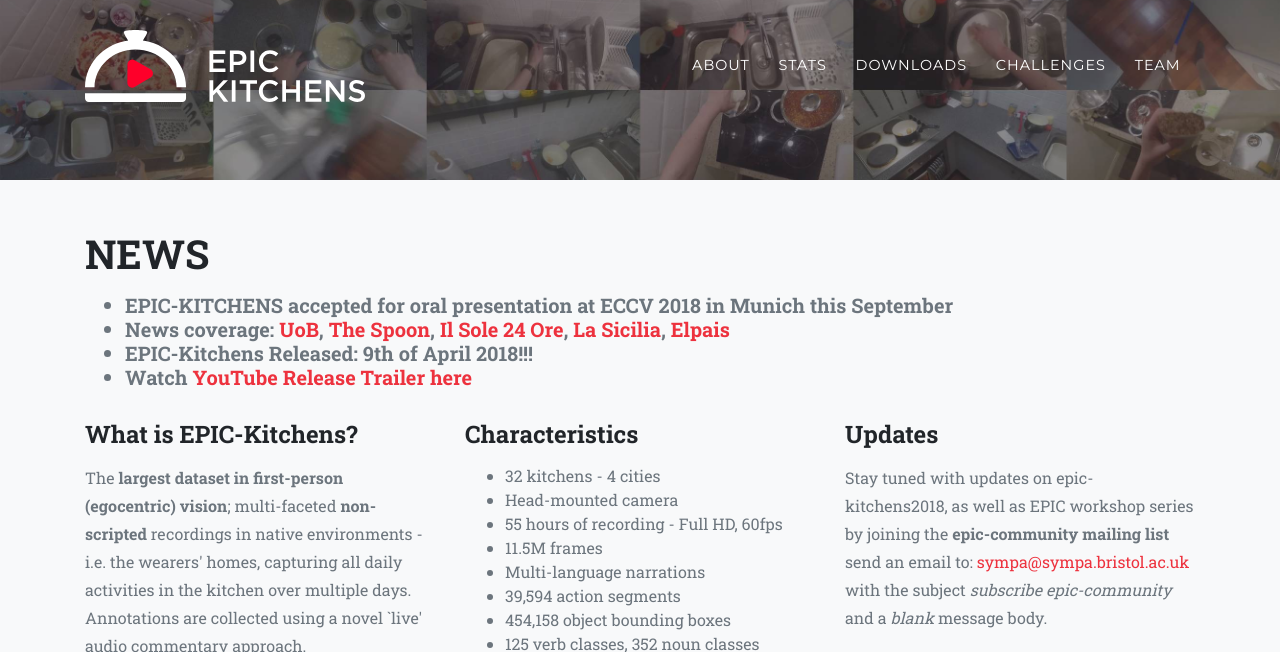
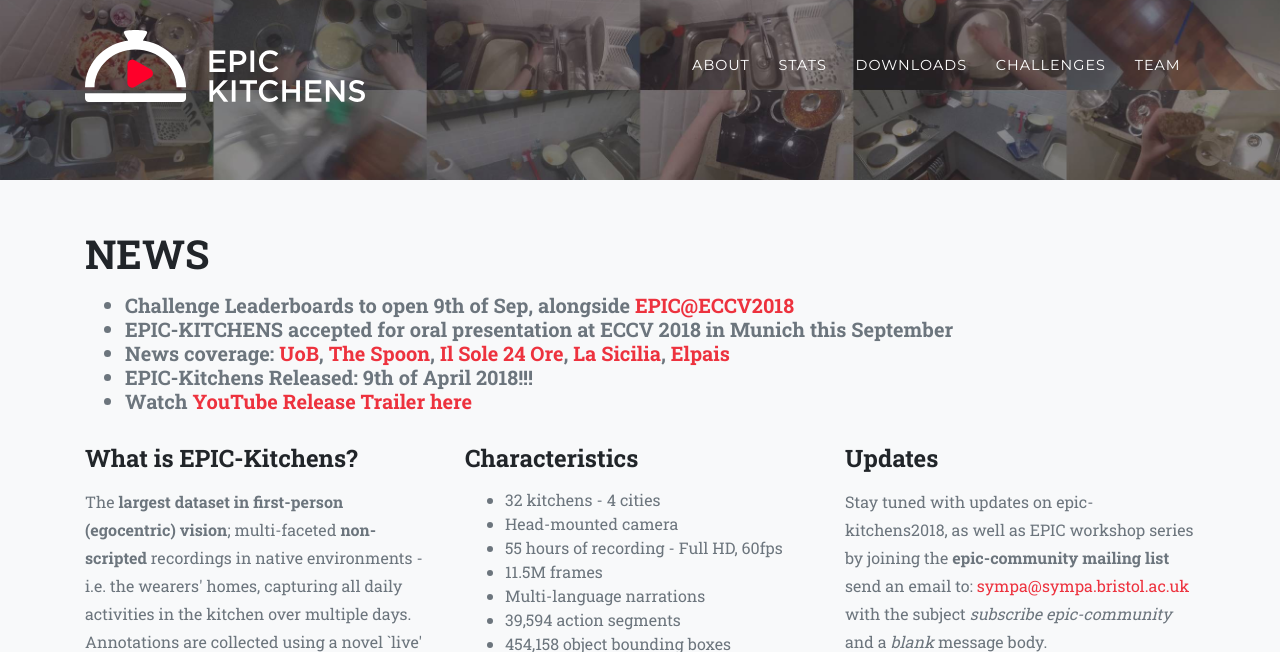
Before and after one commit to epic-kitchens/epic-kitchens.github.io, a Jekyll site: the page built from 2018.html, in a window 1280 px wide and 900 px high, cut to the strip 0-652 px from the top of the window. Built offline with Jekyll 4.4.1, drawn with Linux system fonts in a browser that asks for light colours; some web fonts are replaced; a script that is not in the unit is left out.

Commit message:
leaderboardAnnouncement

```diff
--- a/2018.html
+++ b/2018.html
@@ -12,6 +12,7 @@
         <h2 class="section-heading text-uppercase">News</h2>
         <h5 class="text-muted" style="text-align:left;">
           <ul>
+              <li>Challenge Leaderboards to open <b>9th of Sep</b>, alongside <a href="http://eyewear-computing.org/EPIC_ECCV18/program.html">EPIC@ECCV2018</a></li>
               <li>EPIC-KITCHENS accepted for oral presentation at ECCV 2018 in Munich this September</li>
               <li>News coverage: <a href="http://www.bristol.ac.uk/news/2018/april/epic-kitchens.html">UoB</a>, <a href="https://thespoon.tech/how-an-obscure-academic-project-may-have-just-started-a-kitchen-robot-revolution/">The Spoon</a>, <a href="http://nova.ilsole24ore.com/esperienze/dataset-in-prima-persona/">Il Sole 24 Ore</a>, <a href="http://www.lasicilia.it/news/tech/160460/deep-learning-e-il-dataset-in-prima-persona-come-le-macchine-riconoscono-le-interazioni-umane.html">La Sicilia</a>, <a href="https://retina.elpais.com/retina/2018/05/16/tendencias/1526475854_896892.html">Elpais</a></li>
               <li>EPIC-Kitchens Released: 9th of April 2018!!!</li>
```
